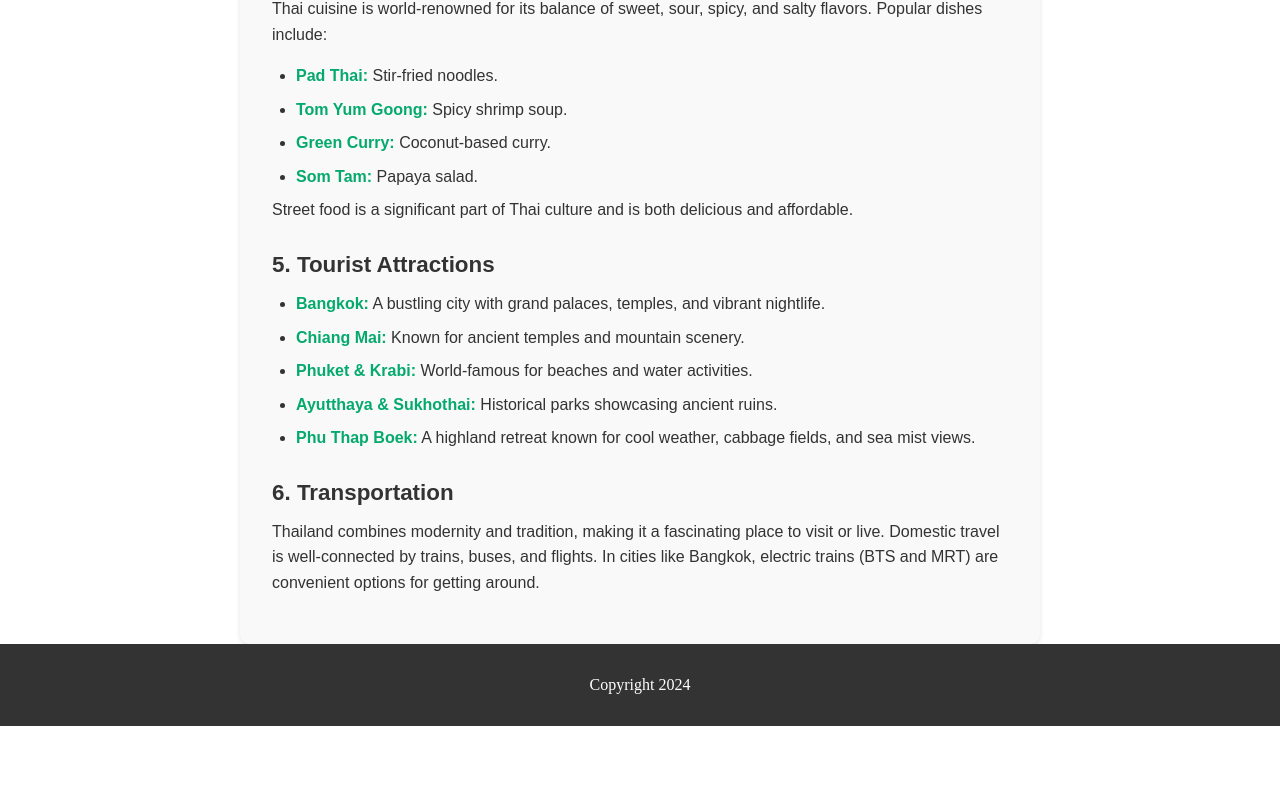
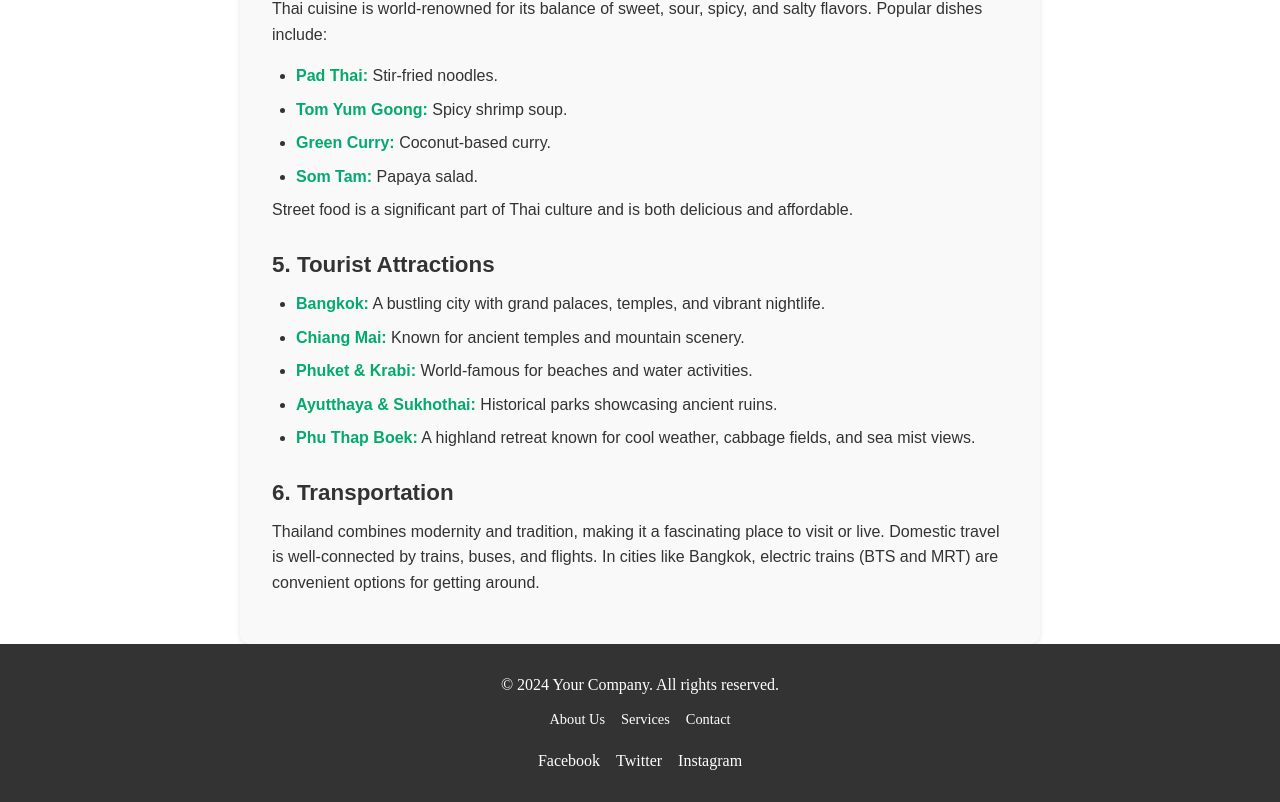
Before and after one commit to iamnewdt/web-tourist-vite, a React (Vite) app: page / in a window 1280 px wide. Shown: the part 1047-1849 px from the top of the page. Before the commit the page ends 1773 px from the top, so only its background shows below. Built offline with nearby package versions, Linux system fonts and the light colour scheme.

Commit message:
27/11/2024 Update footer

```diff
--- a/src/App.css
+++ b/src/App.css
@@ -18,13 +18,70 @@ header p {
   color: #fff;
 }
 
-/*Main footer*/*
+/* Main footer styles */
 footer {
   background: #333;
-  padding: 2rem;
+  color: #fff;
+  padding: 2rem 1rem;
   text-align: center;
+}
+
+.footer-container {
+  max-width: 1200px;
+  margin: 0 auto;
+}
+
+.footer-content {
+  margin-bottom: 1.5rem;
+}
+
+.footer-content p {
+  margin: 0;
+  font-size: 1rem;
+}
+
+.footer-menu {
+  list-style: none;
+  padding: 0;
+  margin: 1rem 0 0;
+  display: flex;
+  justify-content: center;
+  gap: 1rem;
+}
+
+.footer-menu li {
+  display: inline;
+}
+
+.footer-menu a {
   color: #fff;
+  text-decoration: none;
+  font-size: 0.9rem;
+  transition: color 0.3s ease;
 }
+
+.footer-menu a:hover {
+  color: #f0a500;
+}
+
+.footer-social {
+  margin-top: 1rem;
+  display: flex;
+  justify-content: center;
+  gap: 1rem;
+}
+
+.footer-social a {
+  color: #fff;
+  text-decoration: none;
+  font-size: 1rem;
+  transition: color 0.3s ease;
+}
+
+.footer-social a:hover {
+  color: #f0a500;
+}
+
 
 /* Main Content */
 main {
--- a/src/components/Footer.jsx
+++ b/src/components/Footer.jsx
@@ -1,12 +1,25 @@
-import React from 'react'
+import React from 'react';
 
 function Footer() {
   return (
-   <footer>
-    <p>Copyright 2024</p>
-   </footer>
-
-  )
+    <footer>
+      <div className="footer-container">
+        <div className="footer-content">
+          <p>&copy; 2024 Your Company. All rights reserved.</p>
+          <ul className="footer-menu">
+            <li><a href="#about">About Us</a></li>
+            <li><a href="#services">Services</a></li>
+            <li><a href="#contact">Contact</a></li>
+          </ul>
+        </div>
+        <div className="footer-social">
+          <a href="https://facebook.com" target="_blank" rel="noopener noreferrer">Facebook</a>
+          <a href="https://twitter.com" target="_blank" rel="noopener noreferrer">Twitter</a>
+          <a href="https://instagram.com" target="_blank" rel="noopener noreferrer">Instagram</a>
+        </div>
+      </div>
+    </footer>
+  );
 }
 
-export default Footer
+export default Footer;
```
